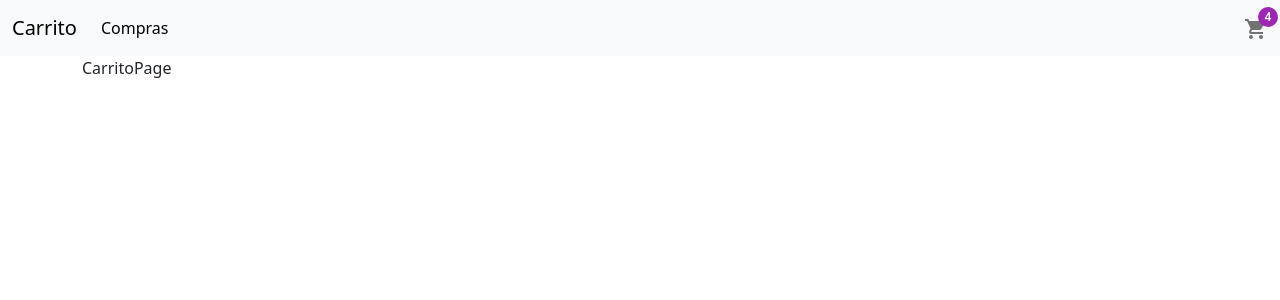
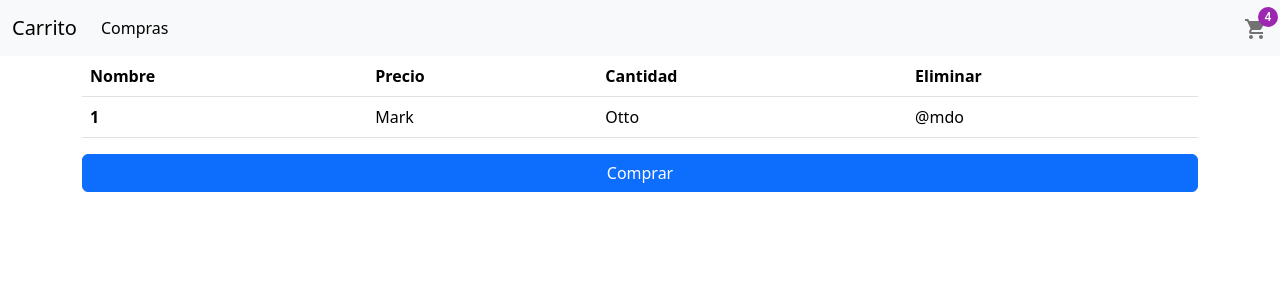
Before and after one commit to Jiwemoyo/CarritoComprasReact, a React (Vite) app: page /carrito in a window 1280 px wide. Shown: the top 300 px of the page. Built offline with nearby package versions, Linux system fonts and the light colour scheme; no server answers.

Commit message:
UseContext
Agregeu el provider de carrito y el context

```diff
--- a/src/CarritoApp.jsx
+++ b/src/CarritoApp.jsx
@@ -2,10 +2,12 @@ import { Routes, Route, Navigate } from "react-router-dom";
 import { NavBar } from "./components/NavBar";
 import { ComprasPage } from "./pages/ComprasPage";
 import { CarritoPage } from "./pages/CarritoPage";
+import { ProductosProvider } from "./Context/ProductosProvider";
+
 
 export const CarritoApp = () => {
   return (
-    <>
+    <ProductosProvider>
       <NavBar />
       <div className="container">
         <Routes>
@@ -14,6 +16,6 @@ export const CarritoApp = () => {
           <Route path="/*" element={<Navigate to={"/"} />}></Route>
         </Routes>
       </div>
-    </>
+    </ProductosProvider>
   );
 };
--- /dev/null
+++ b/src/Context/CarritoContext.jsx
@@ -0,0 +1,3 @@
+import { createContext } from "react";
+
+export const CarritoContext = createContext()
--- /dev/null
+++ b/src/Context/ProductosContext.jsx
@@ -0,0 +1,3 @@
+import { createContext } from "react";
+
+export const ProductosContext = createContext()
--- /dev/null
+++ b/src/Context/ProductosProvider.jsx
@@ -0,0 +1,24 @@
+import { useEffect, useState } from "react";
+import { ProductosContext } from "./ProductosContext";
+
+export const ProductosProvider = ({ children }) => {
+  const [productos, setProductos] = useState([]);
+  const fetchProductos = async () => {
+    try {
+      const response = await fetch("https://fakestoreapi.com/products");
+      const data = await response.json();
+      setProductos(data);
+    } catch (error) {
+      console.error("Error fetching productos:", error);
+    }
+  };
+  useEffect(() => {
+    fetchProductos();
+  }, []);
+
+  return (
+    <ProductosContext.Provider value={{productos}}>
+      {children}
+    </ProductosContext.Provider>
+  );
+};
--- a/src/components/Card.jsx
+++ b/src/components/Card.jsx
@@ -4,10 +4,10 @@ import '../styles/card.css'
 export const Card = ({ imagen, titulo, descripcion, precio }) => {
   const [added, setAdded] = useState(false);
   const clickAgregar=()=>{
-
+    setAdded(true)
   }
   const clickQuitar=()=>{
-
+    setAdded(false)
   }
   return (
     <div className="tarjeta">
--- a/src/pages/CarritoPage.jsx
+++ b/src/pages/CarritoPage.jsx
@@ -1,7 +1,27 @@
-import React from 'react'
-
 export const CarritoPage = () => {
   return (
-    <div>CarritoPage</div>
-  )
-}
+    <>
+      <table className="table">
+        <thead>
+          <tr>
+            <th scope="col">Nombre</th>
+            <th scope="col">Precio</th>
+            <th scope="col">Cantidad</th>
+            <th scope="col">Eliminar</th>
+          </tr>
+        </thead>
+        <tbody>
+          <tr>
+            <th scope="row">1</th>
+            <td>Mark</td>
+            <td>Otto</td>
+            <td>@mdo</td>
+          </tr>
+        </tbody>
+      </table>
+      <div className="d-grid gap-2">
+        <button className="btn btn-primary">Comprar</button>
+      </div>
+    </>
+  );
+};
--- a/src/pages/ComprasPage.jsx
+++ b/src/pages/ComprasPage.jsx
@@ -1,28 +1,23 @@
-import React, { useEffect, useState } from "react";
+import { useContext } from "react";
 import { Card } from "../components/Card";
+import { ProductosContext } from "../Context/ProductosContext";
 
 export const ComprasPage = () => {
-  const [productos, setProductos] = useState([]);
 
-  const fetchProductos = async () => {
-    const response = await fetch("https://fakestoreapi.com/products");
-    const data = await response.json();
-    setProductos(data);
-    console.log(data);
-  };
-
-  useEffect(() => {
-    fetchProductos();
-  }, []);
-
+  const {productos} = useContext(ProductosContext)
   return (
     <>
       <h1>Compras</h1>
       <hr />
-      {productos.map(producto=>(
-        <Card imagen={producto.image} titulo={producto.title} descripcion={producto.description} precio={producto.price}/>
+      {productos.map((producto) => (
+        <Card
+          key={producto.id} // Añade una key única para cada tarjeta
+          imagen={producto.image}
+          titulo={producto.title}
+          descripcion={producto.description}
+          precio={producto.price}
+        />
       ))}
-      <Card/>
     </>
   );
 };
```
